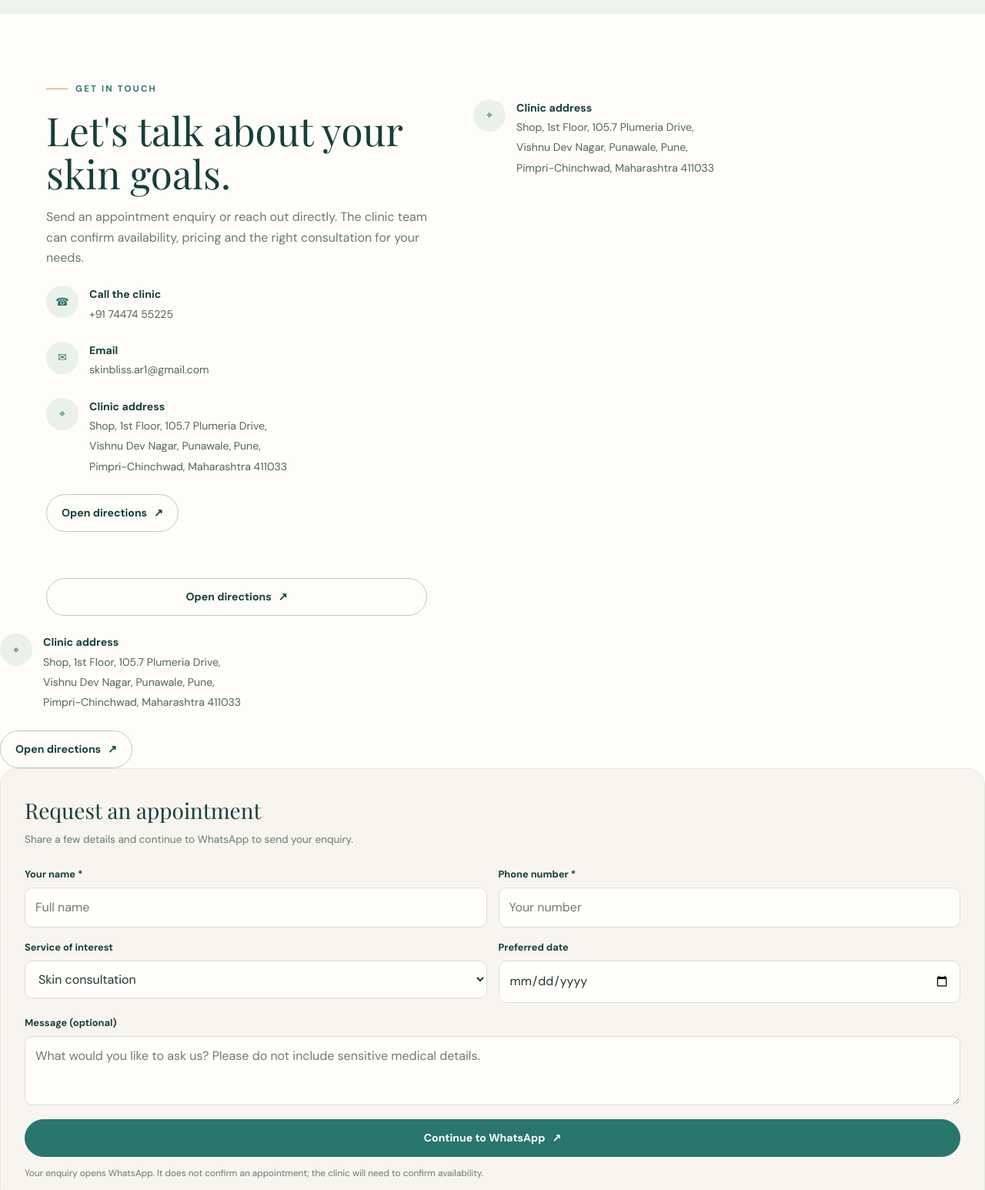
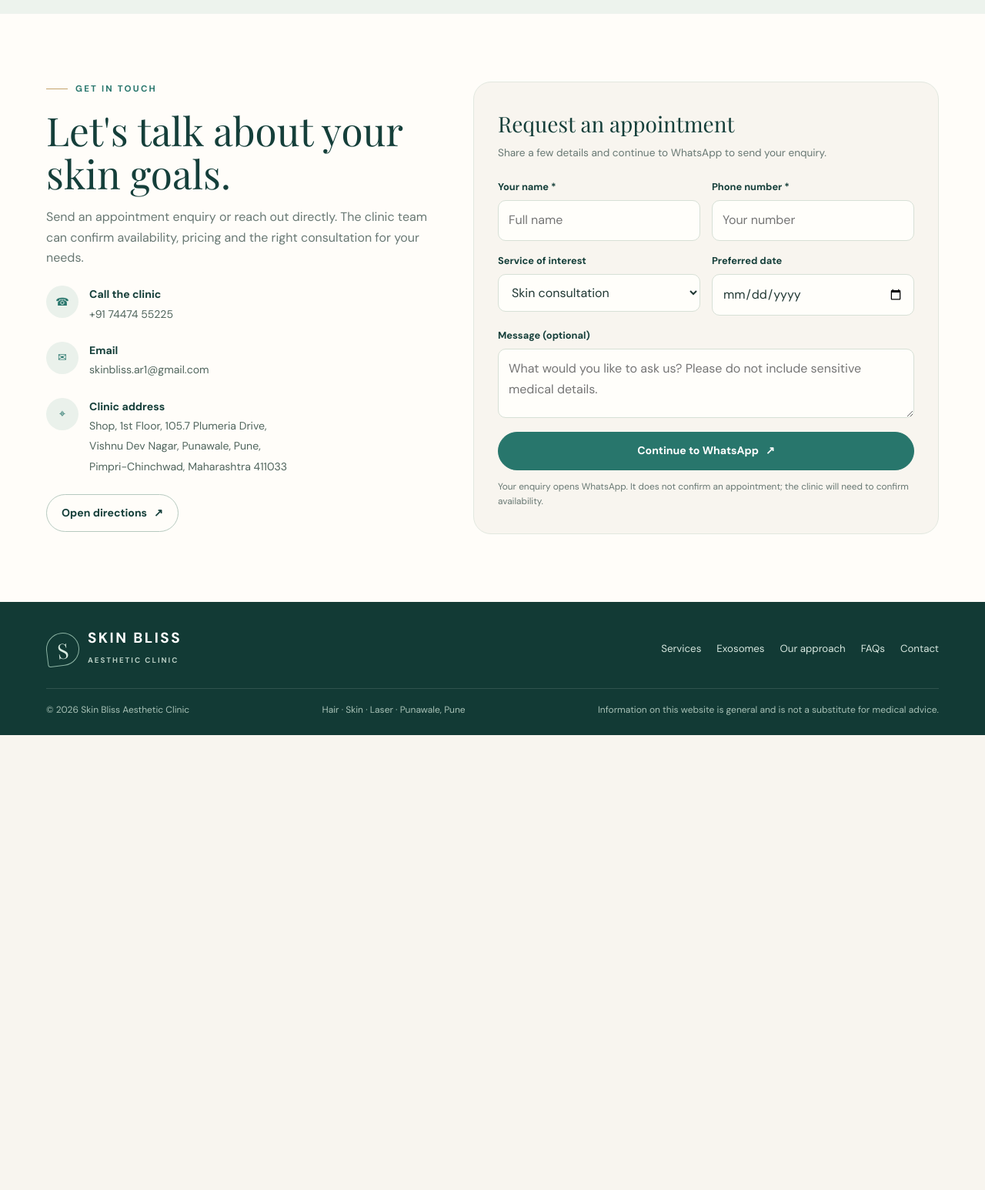
Before and after one commit to DeepakKumawat69/Doctor-s-Website, a plain HTML site: page index.html in a window 1280 px wide. Shown: the part 3720-5266 px from the top of the page at 77% size. After the commit the page ends 4675 px from the top, so only its background shows below. Drawn offline with nearby package versions, Linux system fonts and the light colour scheme.

Commit message:
Your commit message here

```diff
--- a/index.html
+++ b/index.html
@@ -75,15 +75,6 @@ footer{background:#123a35;color:#d7e7df;padding:35px 0 22px}.footer-main{display
 <div class="contact-row"><span class="round">⌖</span><div><b>Clinic address</b><span>Shop, 1st Floor, 105.7 Plumeria Drive,<br>Vishnu Dev Nagar, Punawale, Pune,<br>Pimpri-Chinchwad, Maharashtra 411033</span></div></div>
 <a class="button light" href="https://www.google.com/maps/search/?api=1&query=105.7+Plumeria+Drive+Vishnu+Dev+Nagar+Punawale+Pune+411033" target="_blank" rel="noopener">Open directions <span>↗</span></a>
 </div>
-
-<div class="contact-row"><span class="round">⌖</span><div><b>Clinic address</b><span>Shop, 1st Floor, 105.7 Plumeria Drive,<br>Vishnu Dev Nagar, Punawale, Pune,<br>Pimpri-Chinchwad, Maharashtra 411033</span></div></div>
-<a class="button light" href="https://www.google.com/maps/search/?api=1&query=105.7+Plumeria+Drive+Vishnu+Dev+Nagar+Punawale+Pune+411033" target="_blank" rel="noopener">Open directions <span>↗</span></a>
-</div>
-
-<div class="contact-row"><span class="round">⌖</span><div><b>Clinic address</b><span>Shop, 1st Floor, 105.7 Plumeria Drive,<br>Vishnu Dev Nagar, Punawale, Pune,<br>Pimpri-Chinchwad, Maharashtra 411033</span></div></div>
-<a class="button light" href="https://www.google.com/maps/search/?api=1&query=105.7+Plumeria+Drive+Vishnu+Dev+Nagar+Punawale+Pune+411033" target="_blank" rel="noopener">Open directions <span>↗</span></a>
-</div>
-
 <form class="form-card" id="bookingForm"><h3>Request an appointment</h3><p class="form-intro">Share a few details and continue to WhatsApp to send your enquiry.</p><div class="form-grid">
 <div class="field"><label for="name">Your name *</label><input id="name" name="name" autocomplete="name" required placeholder="Full name"></div>
 <div class="field"><label for="phone">Phone number *</label><input id="phone" name="phone" autocomplete="tel" type="tel" required placeholder="Your number"></div>
```
